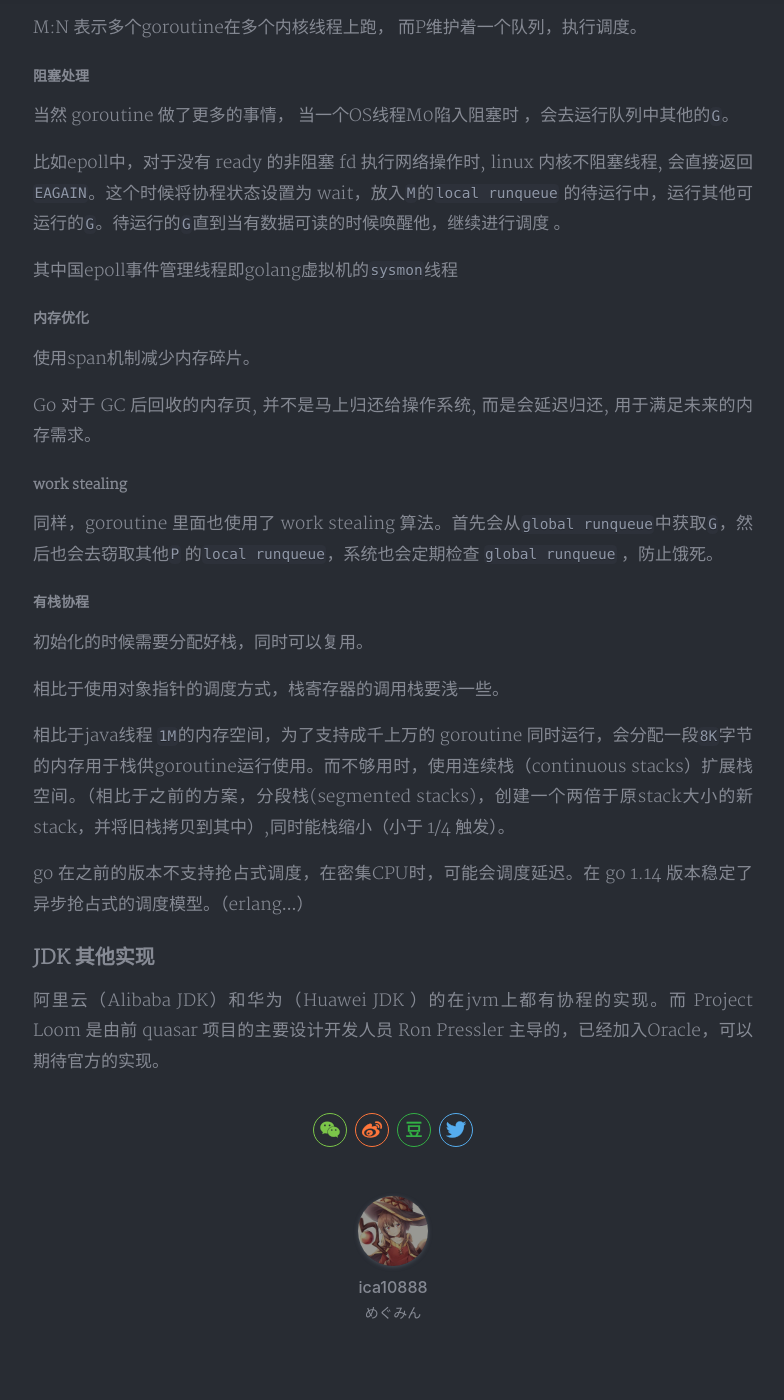
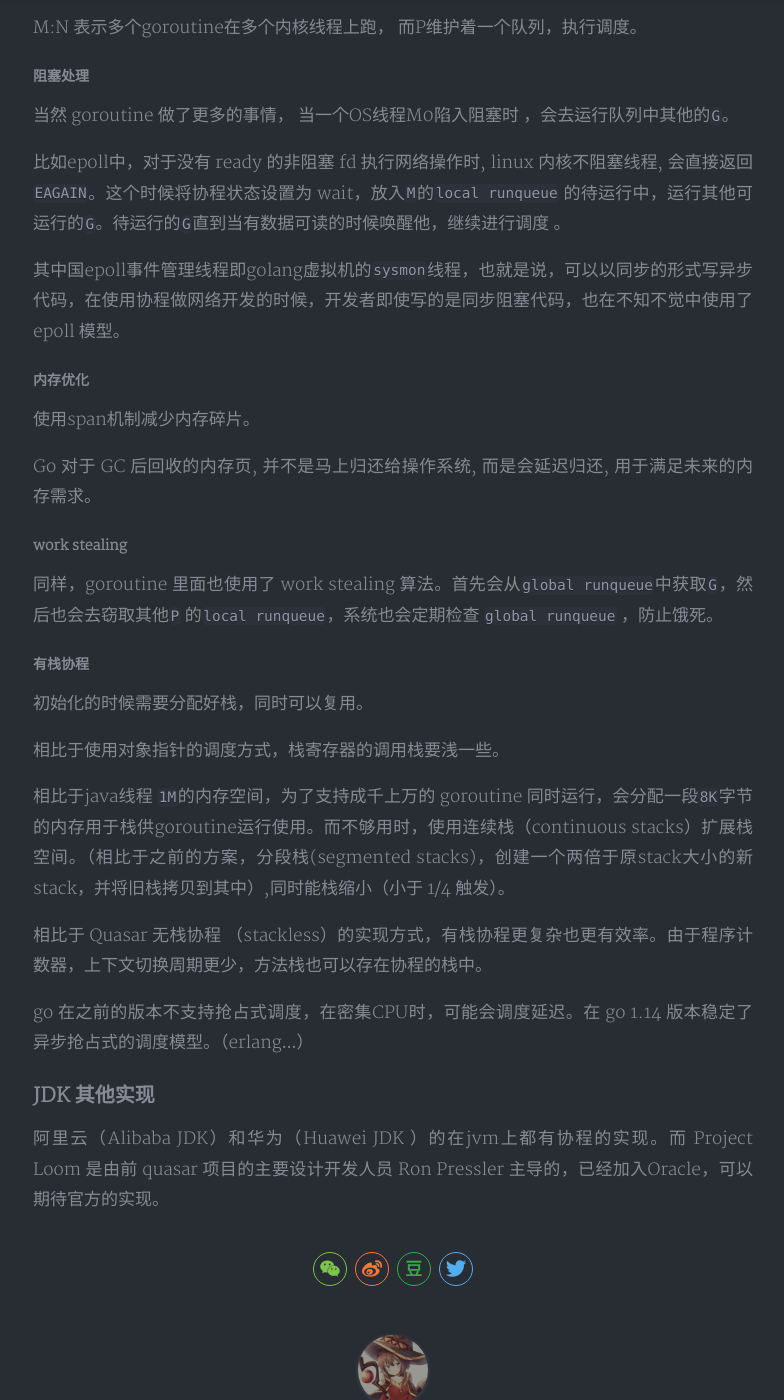
Before and after one commit to ica10888/ica10888.github.io, a Jekyll site: the page built from _posts/2019-12-31-advanced java （五） 协程.md, in a window 1280 px wide and 1400 px high, scrolled down 15751 px. Shown: the whole window, without its empty margins (247-1031 px from the left). Built offline with Jekyll 4.4.1, drawn with Linux system fonts in a browser that asks for light colours; nearby versions of some CDN libraries; a style sheet for code colours, icons or effects is not loaded; grey boxes are pictures that could not be loaded.

Commit message:
Update 2019-12-31-advanced java （五） 协程.md

```diff
--- a/_posts/2019-12-31-advanced java （五） 协程.md
+++ b/_posts/2019-12-31-advanced java （五） 协程.md
@@ -588,7 +588,7 @@ Quasar无法处理这种情况，使用Quasar库的时候要避免这种情况
 
 比如epoll中，对于没有 ready 的非阻塞 fd 执行网络操作时, linux 内核不阻塞线程, 会直接返回 `EAGAIN`。这个时候将协程状态设置为 wait，放入`M`的`local runqueue` 的待运行中，运行其他可运行的`G`。待运行的`G`直到当有数据可读的时候唤醒他，继续进行调度 。
 
-其中国epoll事件管理线程即golang虚拟机的`sysmon`线程
+其中国epoll事件管理线程即golang虚拟机的`sysmon`线程，也就是说，可以以同步的形式写异步代码，在使用协程做网络开发的时候，开发者即使写的是同步阻塞代码，也在不知不觉中使用了 epoll 模型。
 
 ##### 内存优化
 
@@ -608,7 +608,7 @@ Quasar无法处理这种情况，使用Quasar库的时候要避免这种情况
 
 相比于java线程 `1M`的内存空间，为了支持成千上万的 goroutine 同时运行，会分配一段`8K`字节的内存用于栈供goroutine运行使用。而不够用时，使用连续栈（continuous stacks）扩展栈空间。（相比于之前的方案，分段栈(segmented stacks)，创建一个两倍于原stack大小的新stack，并将旧栈拷贝到其中）,同时能栈缩小（小于 1/4 触发）。
 
-
+相比于 Quasar 无栈协程 （stackless）的实现方式，有栈协程更复杂也更有效率。由于程序计数器，上下文切换周期更少，方法栈也可以存在协程的栈中。
 
 go 在之前的版本不支持抢占式调度，在密集CPU时，可能会调度延迟。在 go 1.14 版本稳定了异步抢占式的调度模型。（erlang...）
 
```
